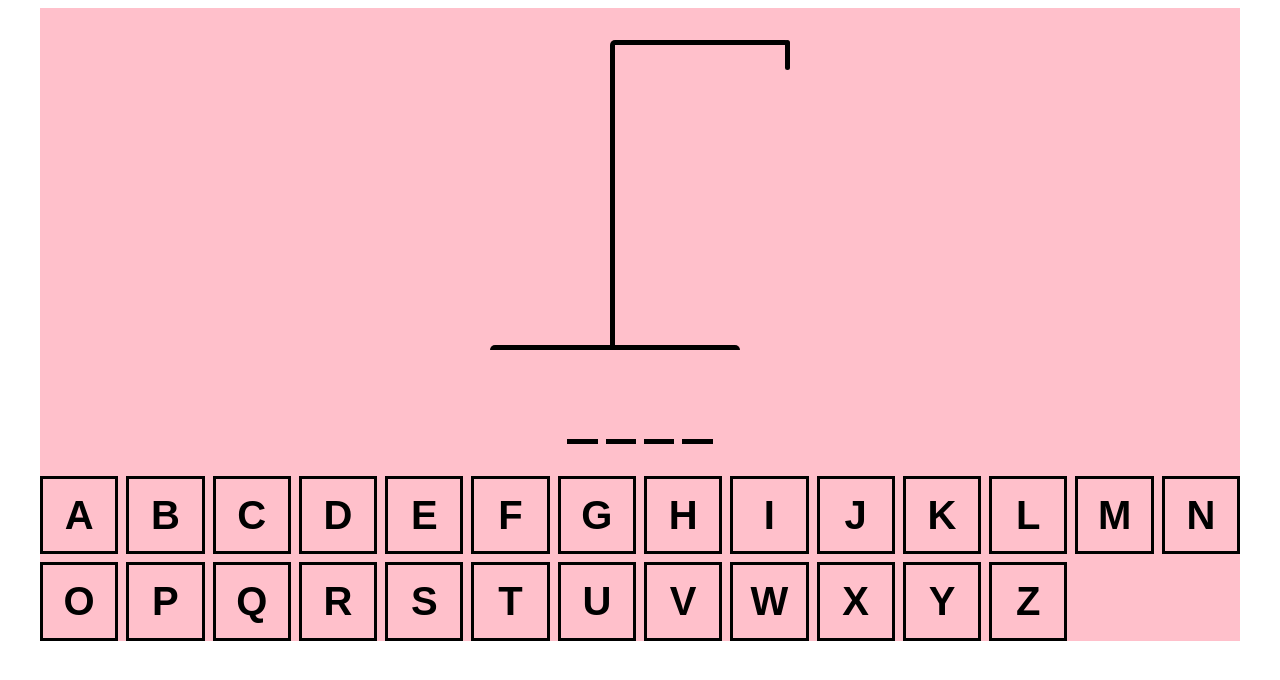
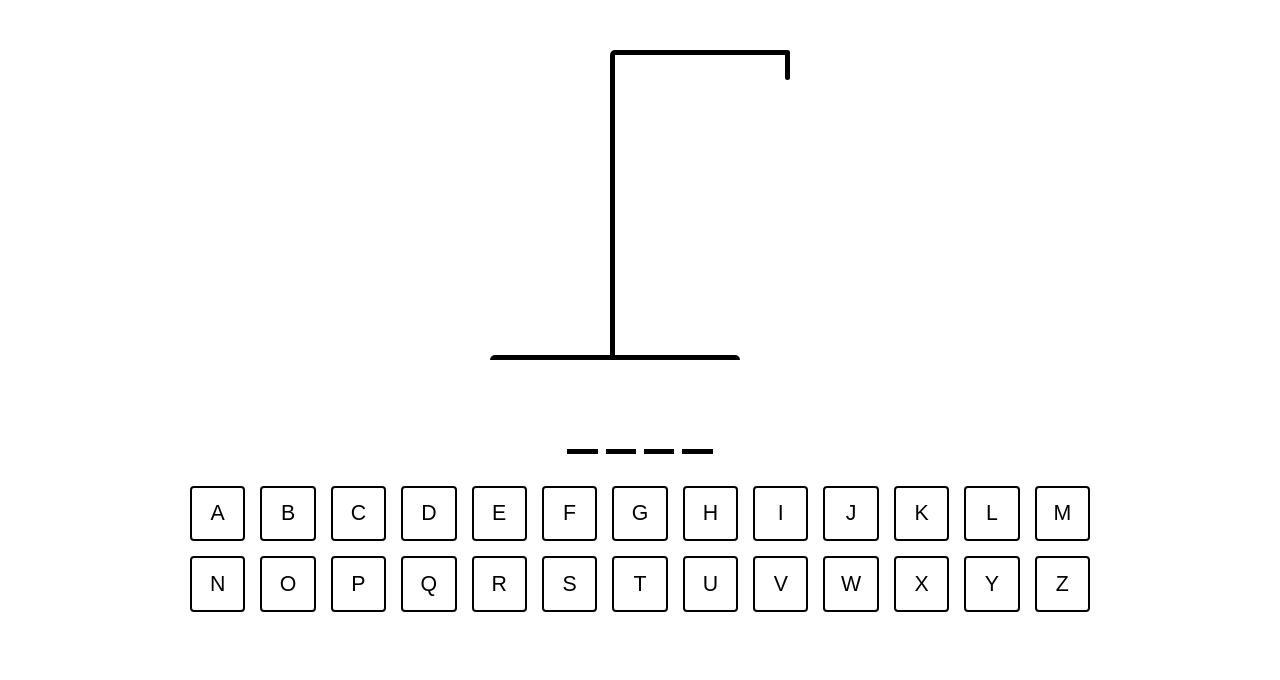
Before and after one commit to BlackWatch021/ts-hangman, a React (Vite) app: page / in a window 1280 px wide. Shown: the top 680 px of the page. Built offline with nearby package versions, Linux system fonts and the light colour scheme.

Commit message:
Keyboard is redesigned

```diff
--- a/src/App.tsx
+++ b/src/App.tsx
@@ -75,24 +75,26 @@ const App = (props: Props) => {
   return (
     <div
       style={{
-        maxWidth: "1200px",
+        maxWidth: "900px",
         display: "flex",
         flexDirection: "column",
         gap: "2rem",
         margin: "0 auto",
         alignItems: "center",
-        background: "pink",
       }}
     >
       <div
         style={{
-          fontSize: "16pt",
+          fontSize: "14pt",
           fontFamily: "sans-serif",
           textAlign: "center",
+          marginTop: "10px",
         }}
       >
-        {isWinner && "You Gussed it right- Refresh to start again"}
-        {isLoser && "Upppps, Its wrong- Refresh to start again"}
+        {isWinner &&
+          "You Gussed it right- Refresh to start again (Press 'ENTER' to Start Again)"}
+        {isLoser &&
+          "Upppps, Its wrong- Refresh to start again (Press 'ENTER' to Start Again)"}
       </div>
       <HangmanDrawing numberOfGuesses={incorrectLetters.length} />
       <HangmanWord
--- a/src/scenes/hangmanDrawing/index.tsx
+++ b/src/scenes/hangmanDrawing/index.tsx
@@ -21,7 +21,7 @@ const BODY = (
       width: "5px",
       height: "100px ",
       position: "absolute",
-      top: "88px ",
+      top: "87px ",
       right: "0px",
       background: "black",
     }}
@@ -63,7 +63,7 @@ const RIGHT_LEG = (
       background: "black",
       position: "absolute",
       top: "180px ",
-      right: "-84px",
+      right: "-83px",
       rotate: "60deg",
       transformOrigin: "left bottom",
     }}
--- a/src/scenes/keyBoard/index.tsx
+++ b/src/scenes/keyBoard/index.tsx
@@ -46,8 +46,8 @@ const index = ({
     <div
       style={{
         display: "grid",
-        gridTemplateColumns: "repeat(auto-fit,minmax(75px,1fr)",
-        gap: ".5rem",
+        gridTemplateColumns: "repeat(auto-fit,minmax(55px,1fr)",
+        gap: "15px",
       }}
     >
       {KEYS.map((letter, index) => {
--- a/src/scenes/keyBoard/style.css
+++ b/src/scenes/keyBoard/style.css
@@ -1,14 +1,16 @@
 .btn {
   width: 100%;
-  border: 3px solid black;
+  border: 2px solid black;
   background: none;
   aspect-ratio: 1 / 1;
-  font-size: 2.5rem;
+  font-size: 16pt;
   text-transform: uppercase;
   padding: 0.5rem;
-  font-weight: bold;
+  /* font-weight: bold; */
   cursor: pointer;
   color: black;
+  border-radius: 4px;
+  transition: all 0.1s linear;
 }
 
 .btn.active {
@@ -23,4 +25,7 @@
 .btn:hover:not(:disabled),
 .btn:focus:not(:disabled) {
   background-color: hsl(200, 100%, 75%);
+  box-shadow: 0px 0px 10px hsl(200, 44%, 60%);
+  border: 2px solid white;
+  color: white;
 }
```
